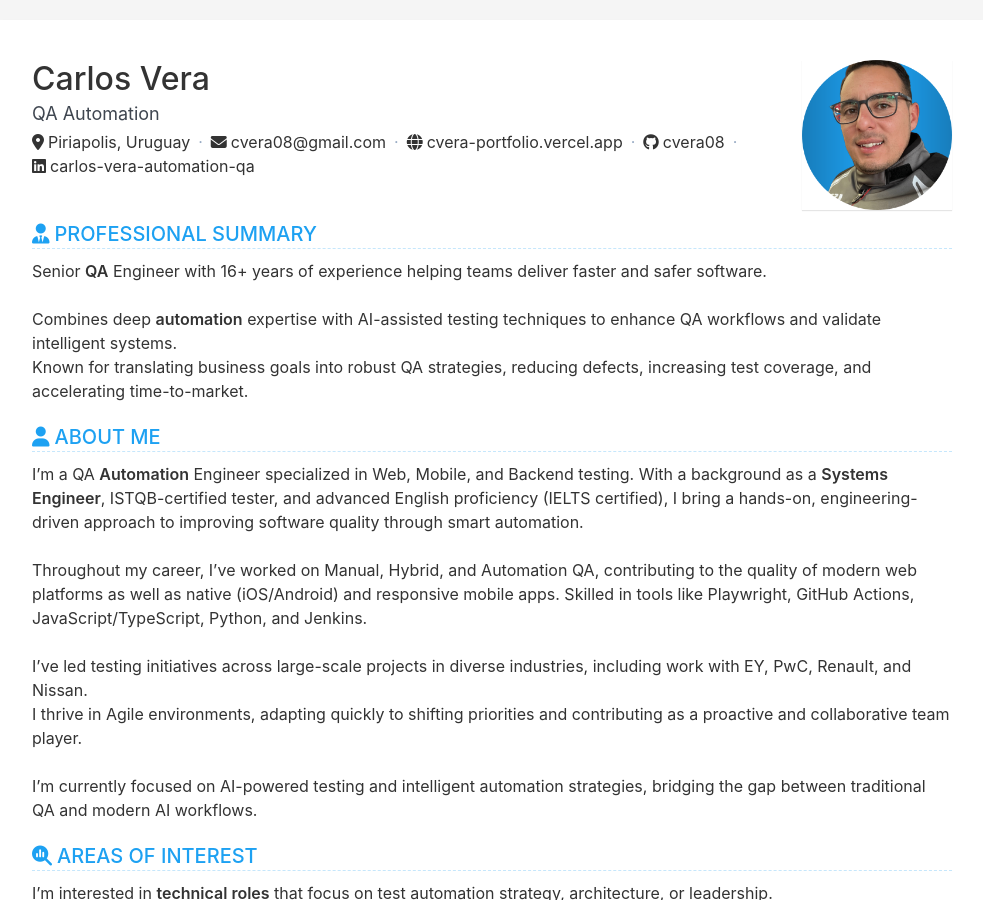
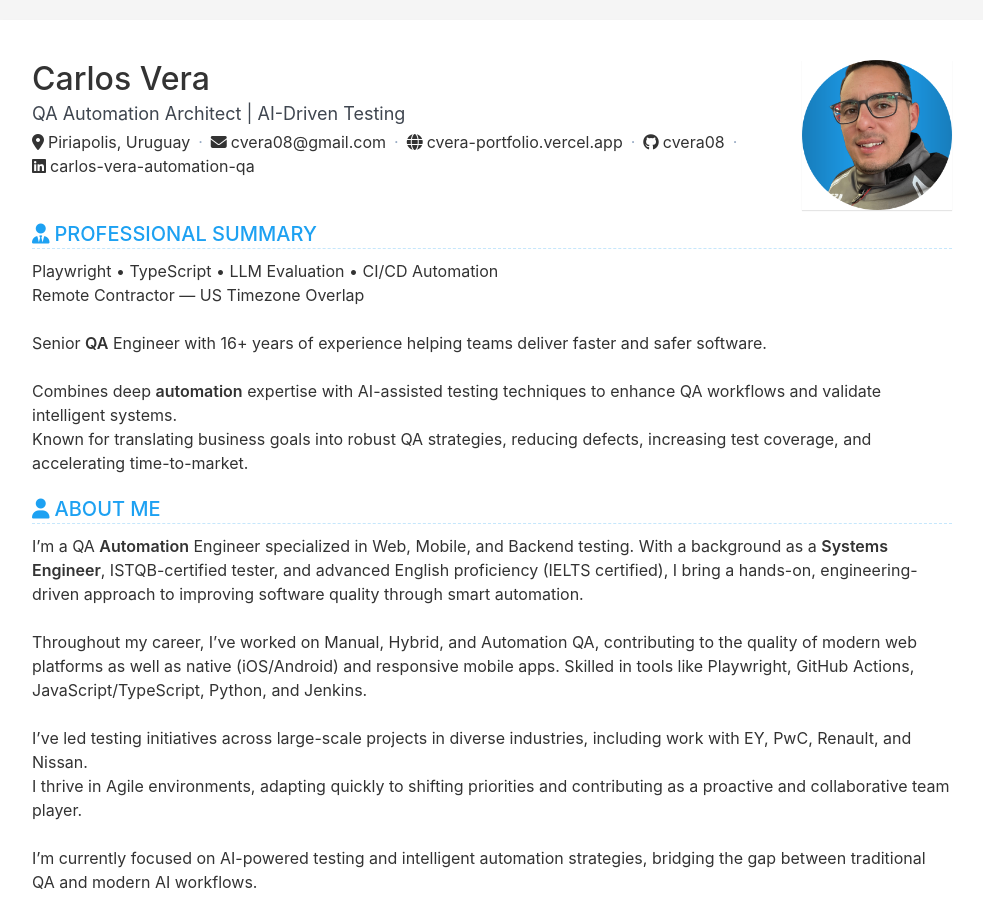
Before and after one commit to cvera08/full-resume, a Jekyll site: the page built from index.html, in a window 1280 px wide and 900 px high. Shown: the whole window, without its empty margins (148-1131 px from the left). Built offline with Jekyll 4.4.1, drawn with Linux system fonts in a browser that asks for light colours.

Commit message:
style: enhance professional branding with specialization line

```diff
--- a/_data/data.yml
+++ b/_data/data.yml
@@ -1,6 +1,6 @@
 basic:
   name: Carlos Vera                      # name
-  title: QA Automation           # job title
+  title: QA Automation Architect | AI-Driven Testing           # job title
   avatar:
     show: true                       # show or hide avatar
     path: /assets/images/profile.png # avatar file path
@@ -24,6 +24,9 @@ profile:
   order: 1
   title: PROFESSIONAL SUMMARY
   description: |
+    Playwright • TypeScript • LLM Evaluation • CI/CD Automation
+    Remote Contractor — US Timezone Overlap
+    <br>
     Senior **QA** Engineer with 16+ years of experience helping teams deliver faster and safer software.
     <br>
     Combines deep **automation** expertise with AI-assisted testing techniques to enhance QA workflows and validate intelligent systems.
```
